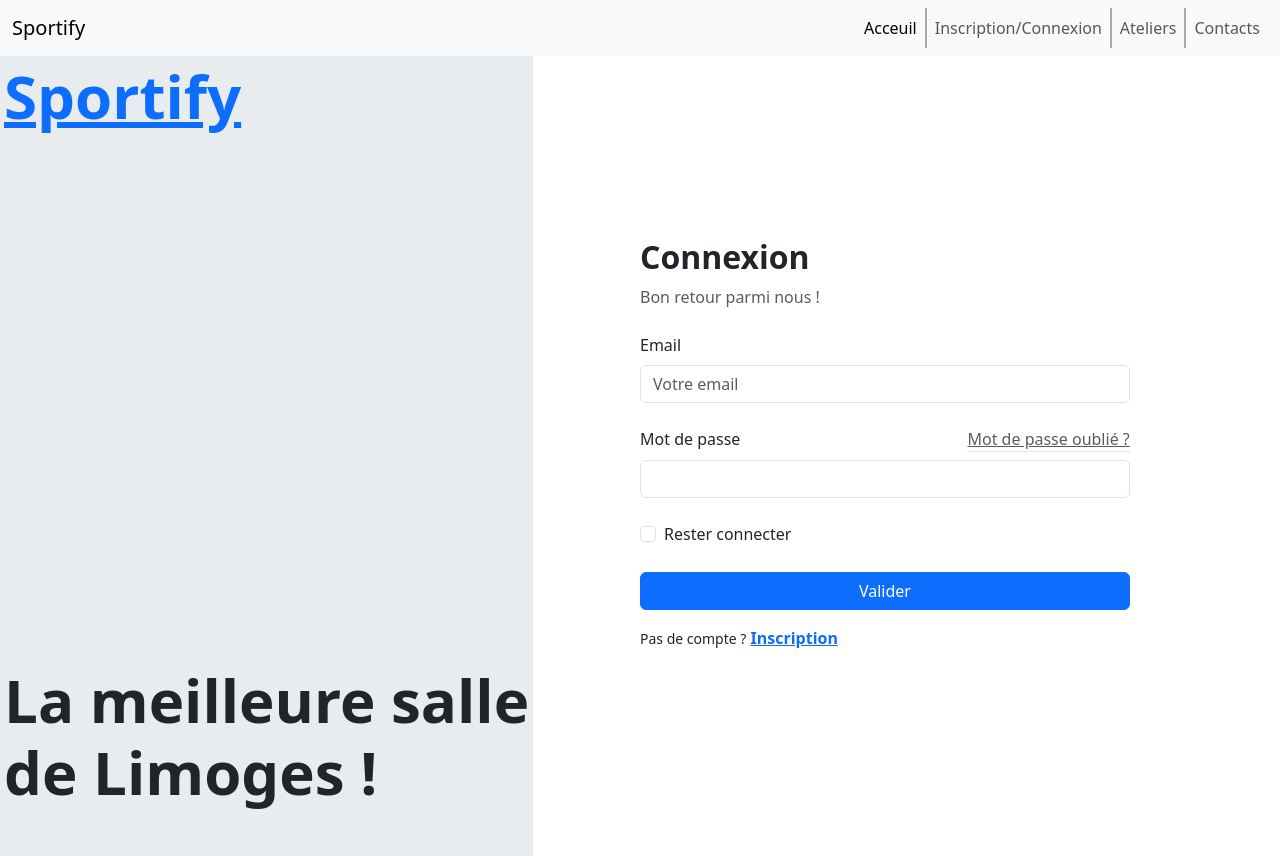
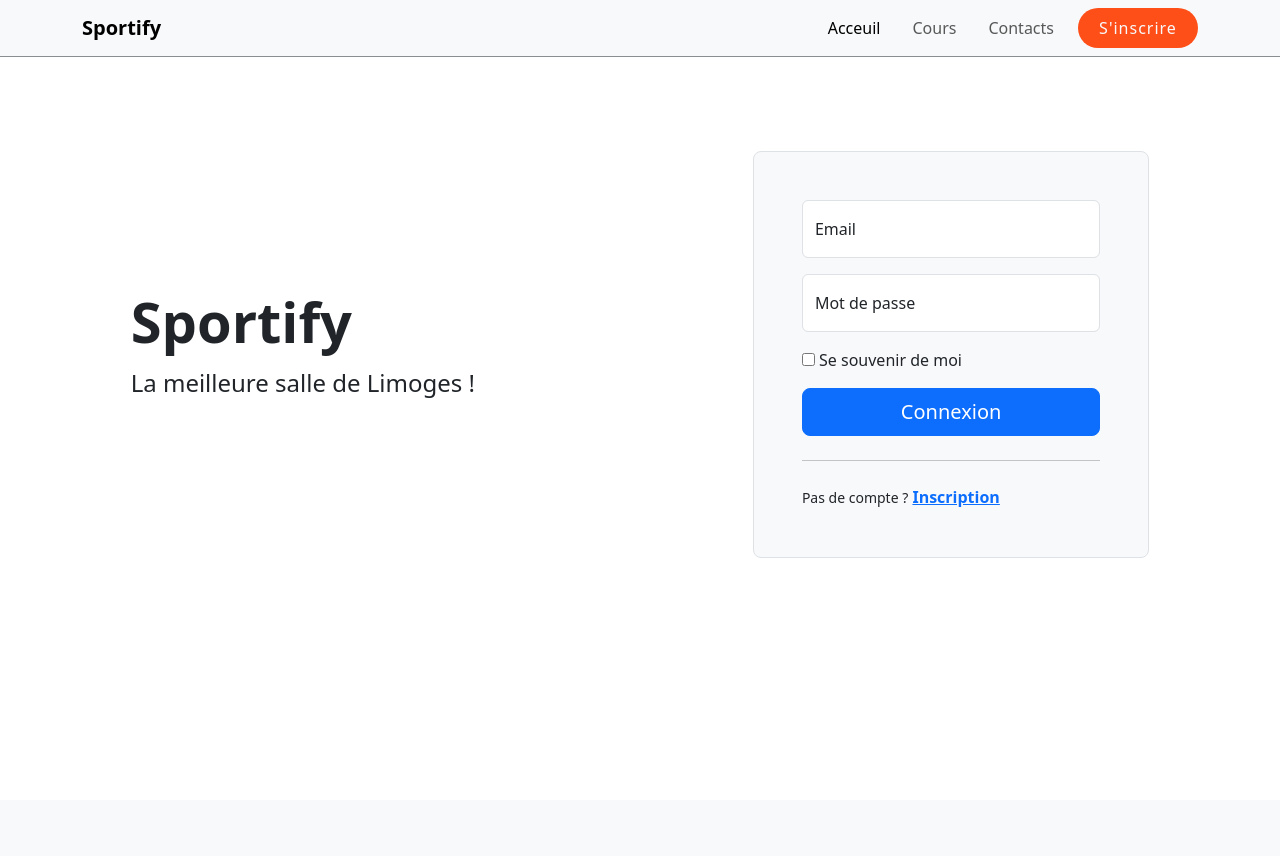
Before and after one commit to yamine-dr/sportify, a PHP site: page /index.php?action=signin in a window 1280 px wide. After the commit the page ends 558 px from the top, so only its background shows below. Run offline with PHP 8.4, Linux system fonts and the light colour scheme.

Commit message:
changed navbar, signin and signup

```diff
--- a/styles/styles.css
+++ b/styles/styles.css
@@ -10,14 +10,38 @@ h1 {
     }
 }
 
-/* homepage.php */
-#hero-section {
+/*----------------------------------
+navbar
+------------------------------------*/
+.navbar-brand {
+    transition: transform 0.3s ease;
+}
+.navbar-brand:hover {
+    transform: scale(1.1);
+}
+
+.nav-link:hover {
+    text-decoration: underline;
+}
+
+#navBtn {
+    margin: 0;
+}
+
+/*----------------------------------
+homepage.php
+------------------------------------*/
+#homepage {
+    margin-top: 55px; /* margin top for the navbar */
+}
+
+#homepageHeroSection {
     position: relative;
     background-size: cover;
     background-position: center;
     width: 100%;
     height: 450px;
-    color: #FFF;
+    color: #fff;
 }
 
 .hero-content {
@@ -31,33 +55,25 @@ h1 {
 .hero-btn {
     margin: 1rem;
     cursor: pointer;
-    color: white;
-    letter-spacing: 2px;
+    letter-spacing: 1px;
     border: none;
     background-color: #ff4f19;
     border-radius: 30px;
     width: 120px;
-    height: 50px;
+    height: 40px;
+}
+.hero-btn:hover {
+    background-color: #cc3000;
 }
 
-#hero-img-credit {
+#heroImgCredit {
     position: absolute;
     bottom: 0;
     right: 10px;
 }
 
-@media screen and (min-width: 768px) {
-    .nav-link {
-        border-right: 2px solid #AAA;
-    }
-
-    .nav-link:last-child {
-        border-right: none;
-    }
-}
-
 @media (max-width: 700px) {
-    .hero_content {
+    .hero-content {
         background-color: #ffedde;
         width: 400px;
         padding: 20px;
@@ -69,3 +85,21 @@ h1 {
         text-align: center;
     }
 }
+
+#homepageDescription {
+    height: 1000px;
+}
+
+/*----------------------------------
+signin.php
+------------------------------------*/
+#signin {
+    margin-top: 55px; /* margin top for the navbar */
+}
+
+/*----------------------------------
+signup.php
+------------------------------------*/
+#signup {
+    margin-top: 55px; /* margin top for the navbar */
+}
--- a/templates/auth/signin.php
+++ b/templates/auth/signin.php
@@ -7,74 +7,45 @@ $verificationLink = (isset($_SERVER['HTTPS']) && $_SERVER['HTTPS']
 ?>
 
 <?php ob_start(); ?>
-	<div class="min-vh-100 position-relative d-flex justify-content-center overflow-x-hidden p-5 p-lg-0 bg-body">
-		<!-- Lelft part of sign-in page -->
-		<div class="h-100 col-lg-5 col-xl-5 p-12 p-xl-10 position-absolute start-0 top-0 d-none d-lg-block bg-body-secondary border-end-lg">
-			<div class="h-100 px-1 d-flex flex-column">
-				<a class="d-block" href="#">
-					<h1 class="mt-1 h-rem-8 w-rem-auto">Sportify</h1>
-				</a>
-
-				<div class="mt-auto mb-5 w-lg-75">
-					<h1 class="ls-tight">
-						La meilleure salle de Limoges !
-					</h1>
-				</div>
+	<main id="signin" class="container col-xl-10 col-xxl-8 px-4 py-5">
+		<div class="row align-items-center g-lg-5 py-5">
+			<!-- LEFT PART -->
+			<div class="col-lg-7 text-center text-lg-start">
+				<h1 class="display-4 fw-bold lh-1 mb-3">Sportify</h1>
+				<p class="col-lg-10 fs-4">La meilleure salle de Limoges !</p>
 			</div>
-		</div>
-
-		<!-- right part of sign-in page -->
-		<div class="pt-lg-16 px-lg-16 col-12 col-md-9 col-lg-7 offset-xl-7 offset-lg-5 d-flex flex-column justify-content-center position-relative">
-			<div class="row">
-				<div class="col-lg-10 col-md-9 col-xl-8 col-xxl-7 mx-auto ms-xl-0">
-					<div class="mb-12">
-						<h2 class="ls-tight fw-bolder">
-							Connexion
-						</h2>
-						<p class="text-sm mt-2 text-body-secondary">
-							Bon retour parmi nous !
-						</p>
-					</div>
-
+			<!-- RIGHT PART -->
+			<div class="col-md-10 mx-auto col-lg-5">
+				<div class="p-4 p-md-5 border rounded-3 bg-light">
 					<!-- FORM -->
-					<form method="POST" action="<?= $verificationLink ?>" class="mt-4 vstack gap-4">
-						<div>
-							<label class="form-label" for="inputEmail">Email</label>
-							<input type="email" class="form-control" id="inputEmail" name="inputEmail" placeholder="Votre email" required>
+					<form method="POST" action="<?= $verificationLink ?>">
+						<div class="form-floating mb-3">
+							<input type="email" class="form-control" id="inputEmail" name="inputEmail" placeholder="jaime@sportify.com" required>
+							<label for="inputEmail">Email</label>
 						</div>
-
-						<div>
-							<div class="d-flex align-items-center mb-2">
-								<label class="form-label mb-0" for="inputPassword">Mot de passe</label>
-								<a href="#" class="ms-auto d-inline-block text-sm border-bottom border-dotted text-muted text-primary-hover">Mot de passe oublié ?</a>
-							</div>
-							<input type="password" class="form-control" id="inputPassword" name="inputPassword" autocomplete="current-password" required>
+						<div class="form-floating mb-3">
+							<input type="password" class="form-control" id="inputPassword" name="inputPassword" placeholder="" required>
+							<label for="inputPassword">Mot de passe</label>
 						</div>
-
-						<div>
-							<div class="form-check">
-								<input class="form-check-input" type="checkbox" name="check_example" id="check_example">
-								<label class="form-check-label" for="check_example">
-									Rester connecter
-								</label>
-							</div>
+						<div class="checkbox mb-3">
+							<label>
+								<input type="checkbox" value="remember-me"> Se souvenir de moi
+							</label>
 						</div>
-
-						<div>
-							<button type="submit" class="btn btn-primary w-100">
-								Valider
-							</button>
-						</div>
+						<button class="w-100 btn btn-lg btn-primary" type="submit">Connexion</button>
+						<!-- <small class="text-muted">En cliquant sur "S'inscrire", vous acceptez les conditions d'utilisation.</small> -->
 					</form>
 
-					<div class="mt-3 mb-4">
+					<hr class="my-4">
+
+					<div>
 						<small>Pas de compte ?</small>
 						<a href="index.php?action=signup" class="text-primary text-sm fw-semibold">Inscription</a>
 					</div>
 				</div>
 			</div>
 		</div>
-	</div>
+	</main>
 <?php $content = ob_get_clean(); ?>
 
 <?php require_once("templates/layout.php"); ?>
--- a/templates/header.php
+++ b/templates/header.php
@@ -1,18 +1,38 @@
 <header>
-    <nav id="nav" class="navbar navbar-expand-md bg-body-tertiary">
-        <div class="container-fluid">
-            <a class="navbar-brand" href="#">Sportify</a>
-
-            <button class="navbar-toggler" type="button" data-bs-toggle="collapse" data-bs-target="#navbarNavAltMarkup" aria-controls="navbarNavAltMarkup" aria-expanded="false" aria-label="Toggle navigation">
+    <nav id="nav" class="navbar navbar-expand-lg fixed-top bg-light border-bottom border-dark border-opacity-50">
+        <div class="container">
+            <a class="navbar-brand fw-bold" href="index.php">Sportify</a>
+            <button
+                class="navbar-toggler"
+                type="button"
+                data-bs-toggle="collapse"
+                data-bs-target="#navbarSupportedContent"
+                aria-controls="navbarSupportedContent"
+                aria-expanded="false"
+                aria-label="Toggle navigation"
+            >
                 <span class="navbar-toggler-icon"></span>
             </button>
-            <div class="collapse navbar-collapse" id="navbarNavAltMarkup">
-                <div class="navbar-nav ms-auto">
-                    <a class="nav-link active" aria-current="page" href="#">Acceuil</a>
-                    <a class="nav-link" href="templates/portail.php">Inscription/Connexion</a>
-                    <a class="nav-link" href="#">Ateliers</a>
-                    <a class="nav-link" href="#">Contacts</a>
-                </div>
+            <div class="collapse navbar-collapse" id="navbarSupportedContent">
+                <ul class="navbar-nav ms-auto gap-3">
+                    <li class="nav-item">
+                        <a class="nav-link active" aria-current="page" href="index.php">Acceuil</a>
+                    </li>
+                    <li class="nav-item">
+                        <a class="nav-link" href="#">Cours</a>
+                    </li>
+                    <li class="nav-item">
+                        <a class="nav-link" href="#">Contacts</a>
+                    </li>
+                    <a
+                    role="button"
+                    id="navBtn"
+                    href="index.php?action=signin"
+                    class="btn hero-btn link-light d-flex justify-content-center align-items-center"
+                    >
+                        S'inscrire
+                    </a>
+                </ul>
             </div>
         </div>
     </nav>
--- a/templates/layout.php
+++ b/templates/layout.php
@@ -7,28 +7,11 @@
     <link rel="stylesheet" href="styles/styles.css">
 </head>
 <body>
-    <!-- navbar -->
-    <header>
-        <nav id="nav" class="navbar navbar-expand-md bg-body-tertiary">
-            <div class="container-fluid">
-                <a class="navbar-brand" href="#">Sportify</a>
-
-                <button class="navbar-toggler" type="button" data-bs-toggle="collapse" data-bs-target="#navbarNavAltMarkup" aria-controls="navbarNavAltMarkup" aria-expanded="false" aria-label="Toggle navigation">
-                    <span class="navbar-toggler-icon"></span>
-                </button>
-                <div class="collapse navbar-collapse" id="navbarNavAltMarkup">
-                    <div class="navbar-nav ms-auto">
-                        <a class="nav-link active" aria-current="page" href="index.php">Acceuil</a>
-                        <a class="nav-link" href="index.php?action=signin">Inscription/Connexion</a>
-                        <a class="nav-link" href="#">Ateliers</a>
-                        <a class="nav-link" href="#">Contacts</a>
-                    </div>
-                </div>
-            </div>
-        </nav>
-    </header>
+    <?php require_once("templates/header.php") ?>
 
     <?= $content ?>
+
+    <!-- add footer here -->
 
     <script src="scripts/bootstrap.js"></script>
     <script src="scripts/script.js"></script>
```
Also changed, not shown: templates/auth/signup.php (+20 -43 lines), templates/homepage.php (+22 -16 lines).
